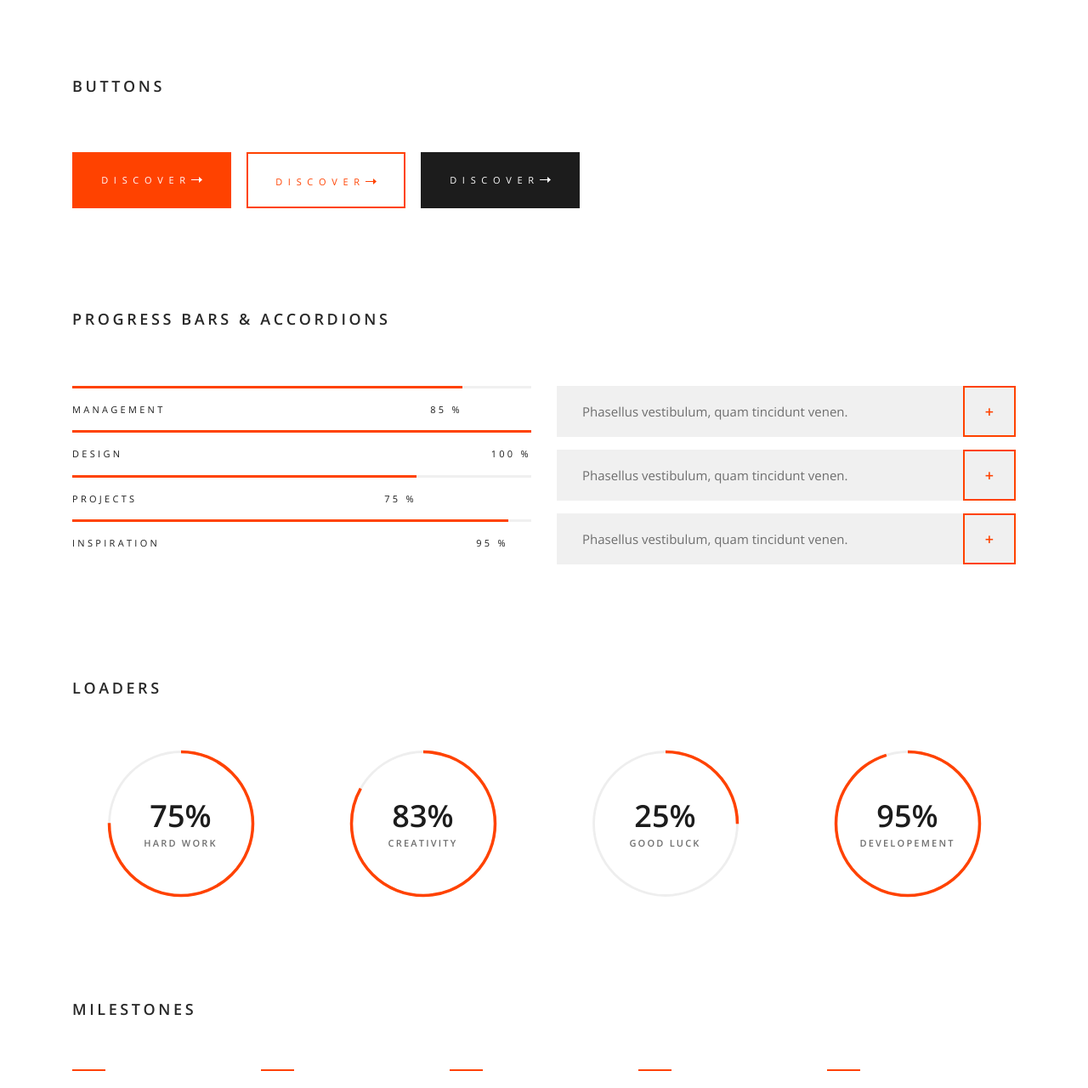
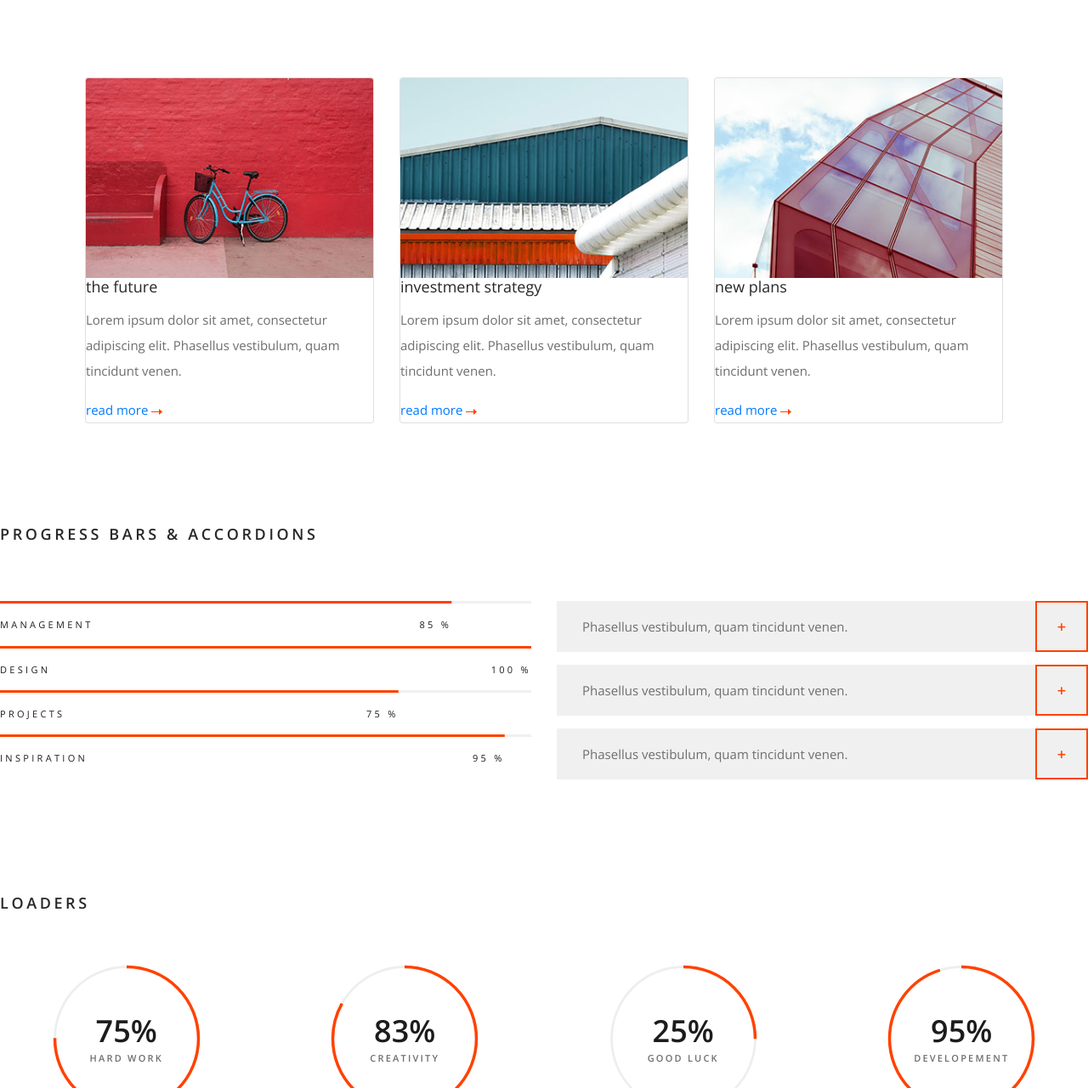
Before and after one commit to shpeacock/txfmprj, a PHP site: page /endorsements.html in a window 1280 px wide. Shown: the part 525-1805 px from the top of the page at 85% size. Run offline with PHP 8.4, Linux system fonts and the light colour scheme.

Commit message:
widgjets section and adjusted endorsements page

```diff
--- a/endorsements.html
+++ b/endorsements.html
@@ -108,49 +108,63 @@
 		<div class="container">
 
 			<!-- Buttons -->
-			<div class="row">
-				<div class="col">
-					<div class="elements_section">
-						<div class="elements_title">
-							<h3>buttons</h3>
-						</div>
-						<div class="elements_buttons_container d-flex flex-sm-row flex-column">
+			<div class="picture_boxes">
 
-							<!-- Button -->
-							<div class="button element_button">
-								<a href="#" class="d-flex flex-row align-items-center justify-content-center">
-									discover
+				<div class="container">
+					<div class="row">
+
+						<!-- Pic Box -->
+						<div class="col-lg-4 pic_box">
+							<div class="card">
+								<img src="images/pic_box_1.jpg" class="card-img-top" alt="">
+								<h3 class="card-title pic_box_title">the future</h3>
+								<p class="card-text pic_box_text">Lorem ipsum dolor sit amet, consectetur adipiscing elit. Phasellus vestibulum, quam tincidunt venen.</p>
+								<a href="#" class="pic_box_link">read more
 									<svg version="1.1" id="Layer_1" xmlns="http://www.w3.org/2000/svg" xmlns:xlink="http://www.w3.org/1999/xlink" x="0px" y="0px"
 										 width="13px" height="7px" viewBox="0 0 13 7" enable-background="new 0 0 13 7" xml:space="preserve">
-									<polygon id="arrow_poly_1" class="arrow_poly" points="13,3.5 9,0 9,3 0,3 0,4 9,4 9,7 "></polygon>
+									<polygon id="arrow_poly_1" class="arrow_poly" fill="#FF4200" points="13,3.5 9,0 9,3 0,3 0,4 9,4 9,7 "></polygon>
 									</svg>
 								</a>
 							</div>
+						</div>
 
-							<!-- Button -->
-							<div class="button border_button element_button">
-								<a href="#" class="d-flex flex-row align-items-center justify-content-center">
-									discover
+						<!-- Pic Box -->
+						<div class="col-lg-4 pic_box">
+							<div class="card">
+								<img src="images/pic_box_2.jpg" class="card-img-top" alt="">
+								<h3 class="card-title pic_box_title">investment strategy</h3>
+								<p class="card-text pic_box_text">Lorem ipsum dolor sit amet, consectetur adipiscing elit. Phasellus vestibulum, quam tincidunt venen.</p>
+								<a href="#" class="pic_box_link">read more
 									<svg version="1.1" id="Layer_2" xmlns="http://www.w3.org/2000/svg" xmlns:xlink="http://www.w3.org/1999/xlink" x="0px" y="0px"
 										 width="13px" height="7px" viewBox="0 0 13 7" enable-background="new 0 0 13 7" xml:space="preserve">
-									<polygon id="arrow_poly_2" class="arrow_poly" points="13,3.5 9,0 9,3 0,3 0,4 9,4 9,7 "></polygon>
+									<polygon id="arrow_poly_2" class="arrow_poly" fill="#FF4200" points="13,3.5 9,0 9,3 0,3 0,4 9,4 9,7 "></polygon>
 									</svg>
 								</a>
 							</div>
+						</div>
 
-							<!-- Button -->
-							<div class="button element_button button_black">
-								<a href="#" class="d-flex flex-row align-items-center justify-content-center">
-									discover
+						<!-- Pic Box -->
+						<div class="col-lg-4 pic_box">
+							<div class="card">
+								<img src="images/pic_box_3.jpg" class="card-img-top" alt="">
+								<h3 class="card-title pic_box_title">new plans</h3>
+								<p class="card-text pic_box_text">Lorem ipsum dolor sit amet, consectetur adipiscing elit. Phasellus vestibulum, quam tincidunt venen.</p>
+								<a href="#" class="pic_box_link">read more
 									<svg version="1.1" id="Layer_3" xmlns="http://www.w3.org/2000/svg" xmlns:xlink="http://www.w3.org/1999/xlink" x="0px" y="0px"
 										 width="13px" height="7px" viewBox="0 0 13 7" enable-background="new 0 0 13 7" xml:space="preserve">
-									<polygon id="arrow_poly_3" class="arrow_poly" points="13,3.5 9,0 9,3 0,3 0,4 9,4 9,7 "></polygon>
+									<polygon id="arrow_poly_3" class="arrow_poly" fill="#FF4200" points="13,3.5 9,0 9,3 0,3 0,4 9,4 9,7 "></polygon>
 									</svg>
 								</a>
 							</div>
 						</div>
 
 					</div>
+				</div>
+
+			</div>
+		</div>
+
+	</div>
 
 					<!-- Progress Bars & Accordions -->
 
--- a/styles/main_styles.css
+++ b/styles/main_styles.css
@@ -325,7 +325,10 @@ section
 /*********************************
 3. Header
 *********************************/
-
+#widget {
+	background-image: url("../images/card_1.jpg");
+	background-repeat: no-repeat;
+}
 .header
 {
 	position: fixed;
```
Also changed, not shown: about.html (+13 -86 lines), images/card_1.jpg.
